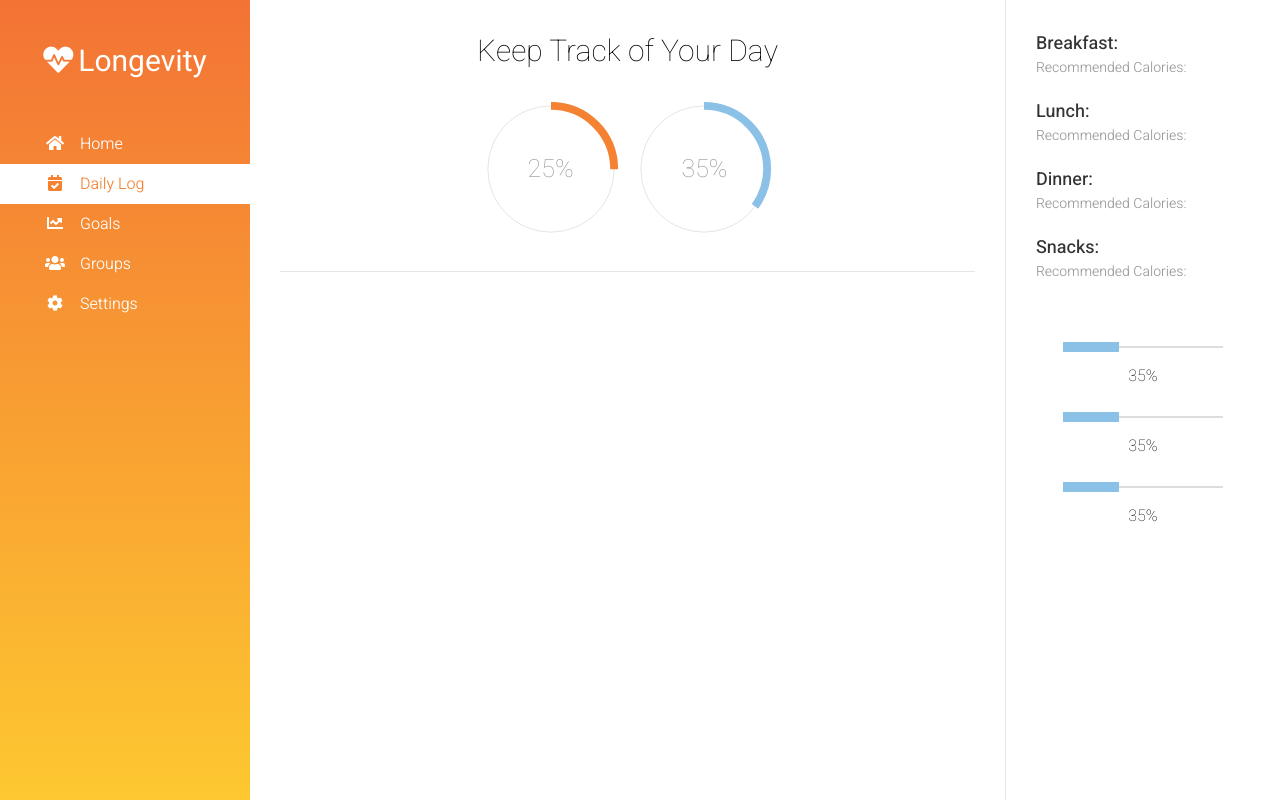
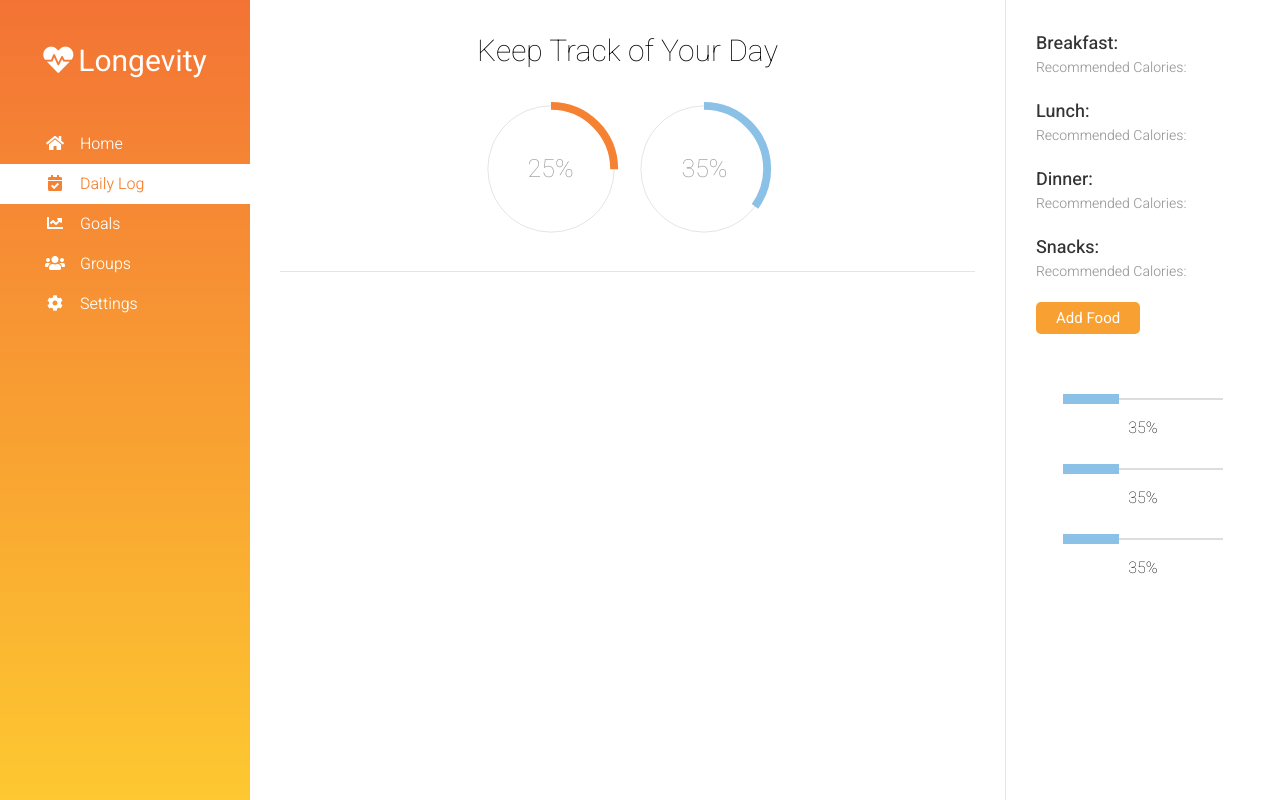
Before and after one commit to thomasdavey/HealthTrackerWebsite, a Django app: page /tracker/log/ in a window 1280 px wide. Run offline with Django 3.2, Linux system fonts and the light colour scheme; the visitor is signed in with stand-in values (Sample User, id 1); some libraries are stand-ins or nearby versions.

Commit message:
some beginnings on add food/exercise

```diff
--- a/tracker/forms.py
+++ b/tracker/forms.py
@@ -1,5 +1,5 @@
 from django import forms
-from .models import Message
+from .models import Message, Food
 
 
 class MessageForm(forms.ModelForm):
@@ -8,3 +8,10 @@ class MessageForm(forms.ModelForm):
     class Meta:
         model = Message
         fields = ['message']
+
+
+class AddCustomFoodForm(forms.ModelForm):
+
+    class Meta:
+        model = Food
+        fields = ['name', 'calories', 'carbs', 'fat', 'protein']
--- a/tracker/models.py
+++ b/tracker/models.py
@@ -30,3 +30,16 @@ class Message(models.Model):
 
     def __str__(self):
         return f'Group {self.group.id}: {self.author.username} - {self.message}'
+
+
+class Food(models.Model):
+    user = models.ForeignKey(User, on_delete=models.CASCADE, null=True)
+    name = models.CharField(max_length=50, null=True)
+    calories = models.IntegerField(null=True)
+    carbs = models.IntegerField(null=True)
+    fat = models.IntegerField(null=True)
+    protein = models.IntegerField(null=True)
+    category = models.CharField(max_length=20, null=True)
+
+    def __str__(self):
+        return f'Food {self.name}'
--- a/tracker/templates/add_exercise.html
+++ /dev/null
@@ -1,4 +0,0 @@
-{% extends 'template.html' %}
-{% block content %}
-        <h1>ADD EXERCISE PAGE</h1>
-{% endblock content %}
--- a/tracker/templates/daily_log.html
+++ b/tracker/templates/daily_log.html
@@ -22,6 +22,9 @@
             <div class="meal-select-meal">
                 <h3>Snacks:</h3>
                 <h4>Recommended Calories: </h4>
+                <div class="settings-button-container">
+                <div class="settings-button settings-button-2"><a id="add_food-button">Add Food</a></div>
+            </div>
             </div>
             <div id="meal-select-ldBars">
                 <div class="ldBar" style="width: 100%; height: 50px;" data-value="35" data-preset="line" data-stroke-width="5" data-stroke="#8BC1E7"></div>
@@ -30,4 +33,77 @@
             </div>
         </div>
     </div>
+    <div class="modal" id="add_food-modal">
+        <div class="modal-content">
+            <div class="close"><i class="fas fa-times"></i></div>
+            <h3>Add Food</h3>
+            <form method="POST">
+                <select name="category">Category
+                    <option>Meat</option>
+                    <option>Fruit</option>
+                    <option>Vegetable</option>
+                    <option>Dairy</option>
+                    <option>Grain</option>
+                    <option>Sweet</option>
+                    <option>Drink</option>
+                    <option>Custom</option>
+                </select>
+                <p></p>
+                <select name="food">Food
+                    <option>Option1</option>
+                    <option>Option2</option>
+                </select>
+                <p></p>
+                <div class="settings-button settings-button-2"><a id="add_custom-button">Add Custom Food</a></div>
+                <button type="submit" name="add_food">Submit</button>
+            </form>
+        </div>
+    </div>
+    <div class="modal" id="add_custom-modal">
+        <div class="modal-content">
+            <div class="close"><i class="fas fa-times"></i></div>
+            <h3>Add Custom</h3>
+            {% load filters %}
+            <form method="POST">
+                {%  csrf_token %}
+                <input type="text" name="foodname" placeholder="Food Name"><br>
+                <input type="text" name="calories" placeholder="Calories (kcal)"><br>
+                <input type="text" name="carbs" placeholder="Carbs (g)"><br>
+                <input type="text" name="fat" placeholder="Fat (g)"><br>
+                <input type="text" name="protein" placeholder="Protein (g)"><br>
+                <button type="submit" name="add_custom">Add Custom Food</button>
+            </form>
+        </div>
+    </div>
+
+    <script>
+        var add_foodModal = document.getElementById('add_food-modal');
+        var add_foodButton = document.getElementById("add_food-button");
+        var add_foodClose = document.getElementsByClassName("close")[0];
+        var add_customModal = document.getElementById('add_custom-modal');
+        var add_customButton = document.getElementById("add_custom-button");
+        var add_customClose = document.getElementsByClassName("close")[1];
+
+        add_foodButton.onclick = function() {
+            add_foodModal.style.display = "flex";
+        };
+        add_foodClose.onclick = function() {
+            add_foodModal.style.display = "none";
+        };
+        add_customButton.onclick = function() {
+            add_customModal.style.display = "flex";
+        };
+        add_customClose.onclick = function() {
+            add_customModal.style.display = "none";
+        };
+
+        window.onclick = function(event) {
+            if (event.target === add_foodModal) {
+                add_foodModal.style.display = "none";
+            }
+            else if (event.target === add_customModal){
+                add_customModal.style.display = "none";
+            }
+        };
+    </script>
 {% endblock content %}
--- a/tracker/urls.py
+++ b/tracker/urls.py
@@ -7,6 +7,4 @@ urlpatterns = [
     path('goals/', views.goals, name='tracker-goals'),
     path('groups/', views.groups, name='tracker-groups'),
     path('settings/', views.settings, name='tracker-settings'),
-    path('log/addfood/', views.add_food, name='tracker-add-food'),
-    path('log/addexercise/', views.add_exercise, name='tracker-add-exercise')
 ]
--- a/tracker/views.py
+++ b/tracker/views.py
@@ -6,7 +6,7 @@ from django.contrib.auth import update_session_auth_hash
 from django.contrib import messages
 from datetime import date
 from users.forms import AccountUpdateForm ,ProfileUpdateForm
-from .forms import MessageForm
+from .forms import MessageForm, AddCustomFoodForm
 from .models import Message
 from .models import GroupMember
 from .models import Group
@@ -21,17 +21,27 @@ def home(request):
 
 @login_required()
 def daily_log(request):
-    return render(request, 'daily_log.html', {'selected': 'Daily Log'})
+    add_custom_form = AddCustomFoodForm(request.POST or None)
+    modal = 'none'
 
+    if 'add_food' in request.POST:
+        modal = 'add_food'
+        if 'add_custom':
+            modal = 'add_custom'
+            if add_custom_form.is_valid():
+                add_custom_form = AddCustomFoodForm(data=request.POST, instance=request.user)
+                food = add_custom_form.save()
+                food.user = request.user
+                messages.success(request, f'Food successfully added!')
+                return redirect('tracker-daily-log')
 
-@login_required()
-def add_food(request):
-    return render(request, 'add_food.html', {'selected': 'Daily Log'})
+    context = {
+        'selected': 'Daily Log',
+        'form': add_custom_form,
+        'modal': modal
+    }
 
-
-@login_required()
-def add_exercise(request):
-    return render(request, 'add_exercise.html', {'selected': 'Daily Log'})
+    return render(request, 'daily_log.html', context)
 
 
 @login_required()
```
Also changed, not shown: tracker/templates/add_food.html (deleted, +0 -20 lines), users/forms.py (line endings or trailing spaces), users/models.py (line endings or trailing spaces).
